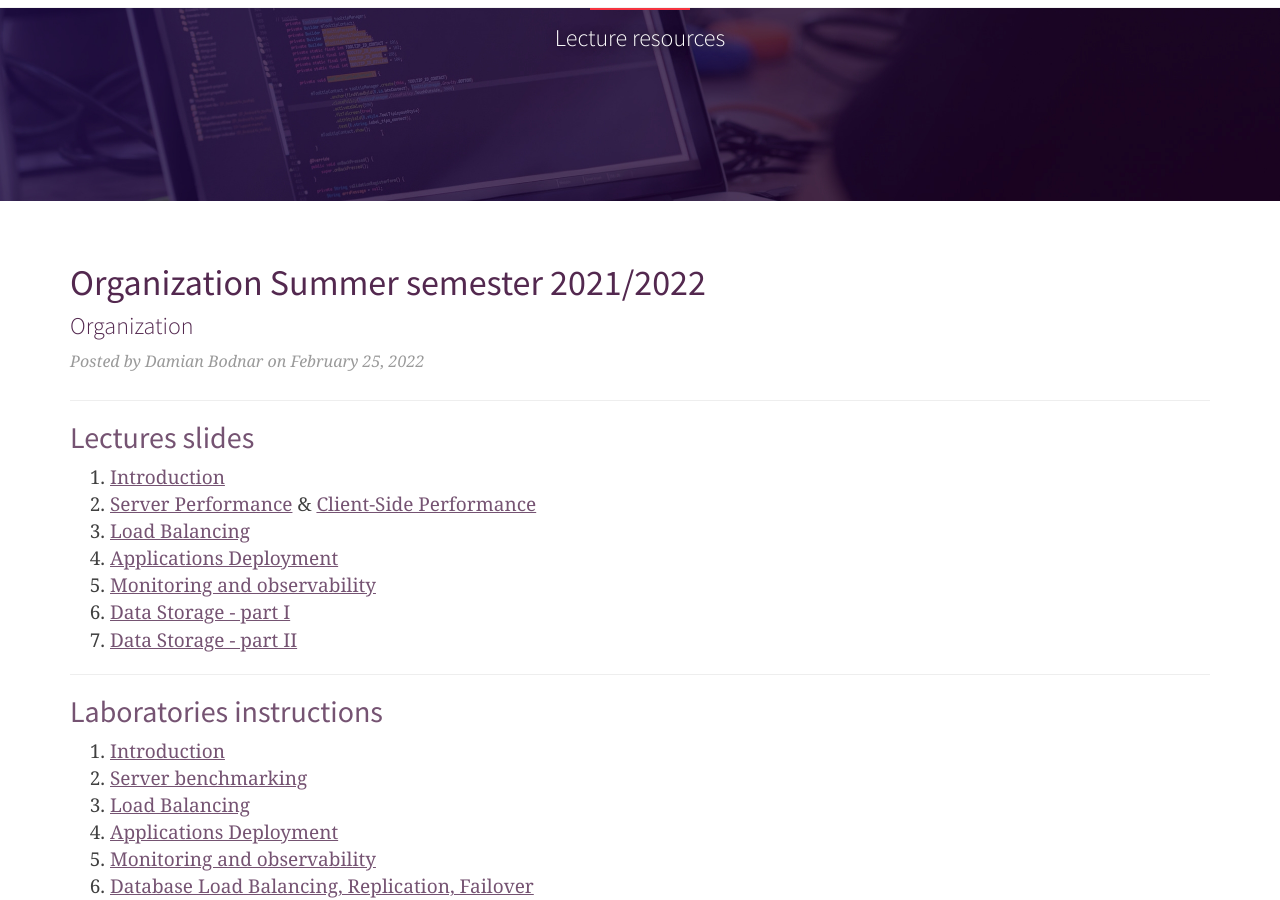
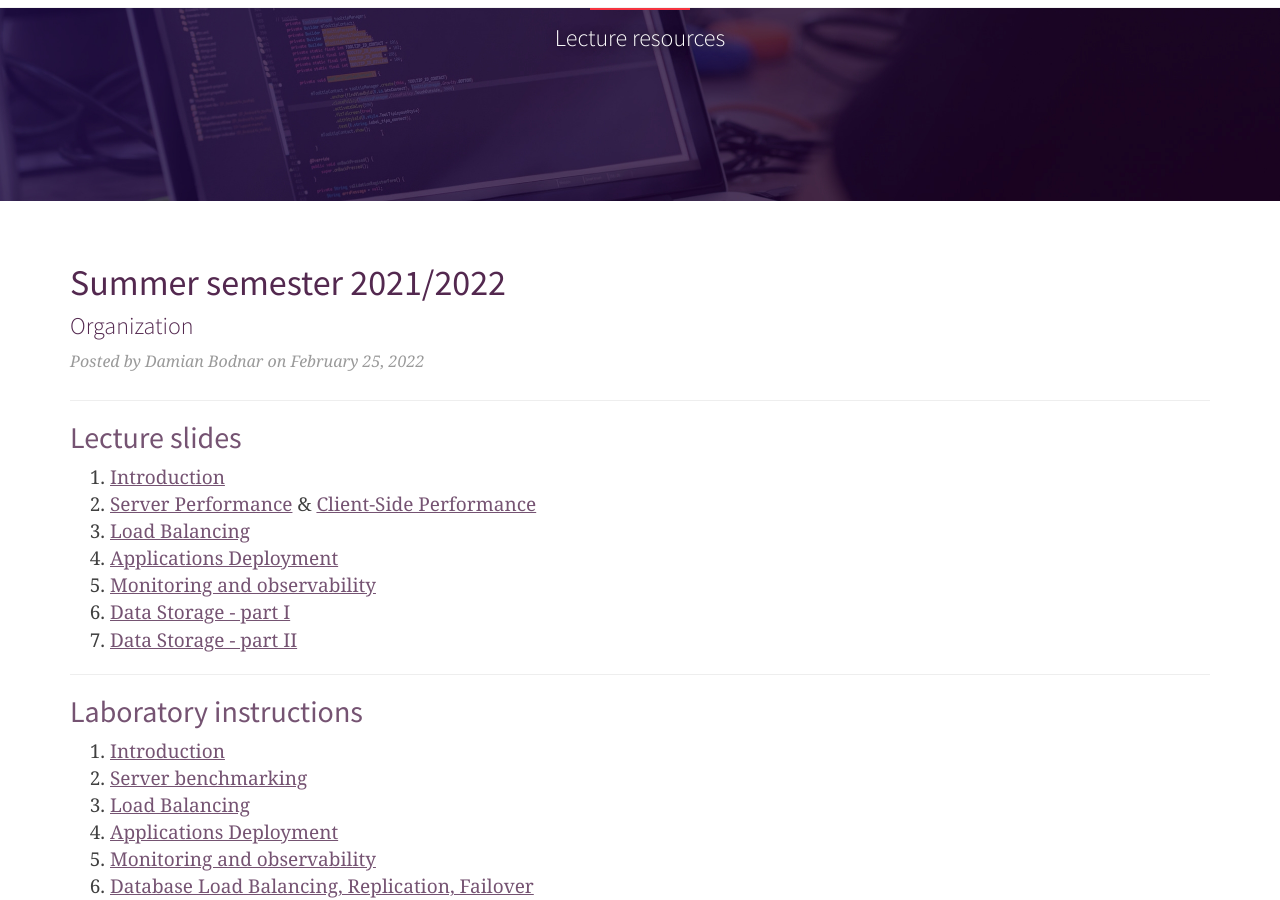
Before and after one commit to RTBHOUSE/mimuw-blog, a Jekyll site: the page built from index.html, in a window 1280 px wide and 900 px high, scrolled down 401 px. Built offline with Jekyll 4.4.1, drawn with Linux system fonts in a browser that asks for light colours; nearby versions of some CDN libraries; the list of posts is cut into pages by our own code.

Commit message:
Misspelling corrections

```diff
--- a/_posts/2022-02-25-organization.markdown
+++ b/_posts/2022-02-25-organization.markdown
@@ -1,6 +1,6 @@
 ---
 layout: post
-title:  "Organization Summer semester 2021/2022"
+title:  "Summer semester 2021/2022"
 date:   2022-02-25 13:30:00 +0100
 author: Damian Bodnar <damian.bodnar@rtbhouse.com>
 image: "img/home-bg.jpg"
--- a/index.html
+++ b/index.html
@@ -25,7 +25,7 @@ image: "img/home-bg.jpg"
 
 <div class="lectures">
 	<h2>
-		Lectures slides
+		Lecture slides
 	</h2>
 	<ol>
 		<li>
@@ -57,7 +57,7 @@ image: "img/home-bg.jpg"
 
 <div class="lectures">
 	<h2>
-		Laboratories instructions
+		Laboratory instructions
 	</h2>
 	<ol>
 		<li>
```
